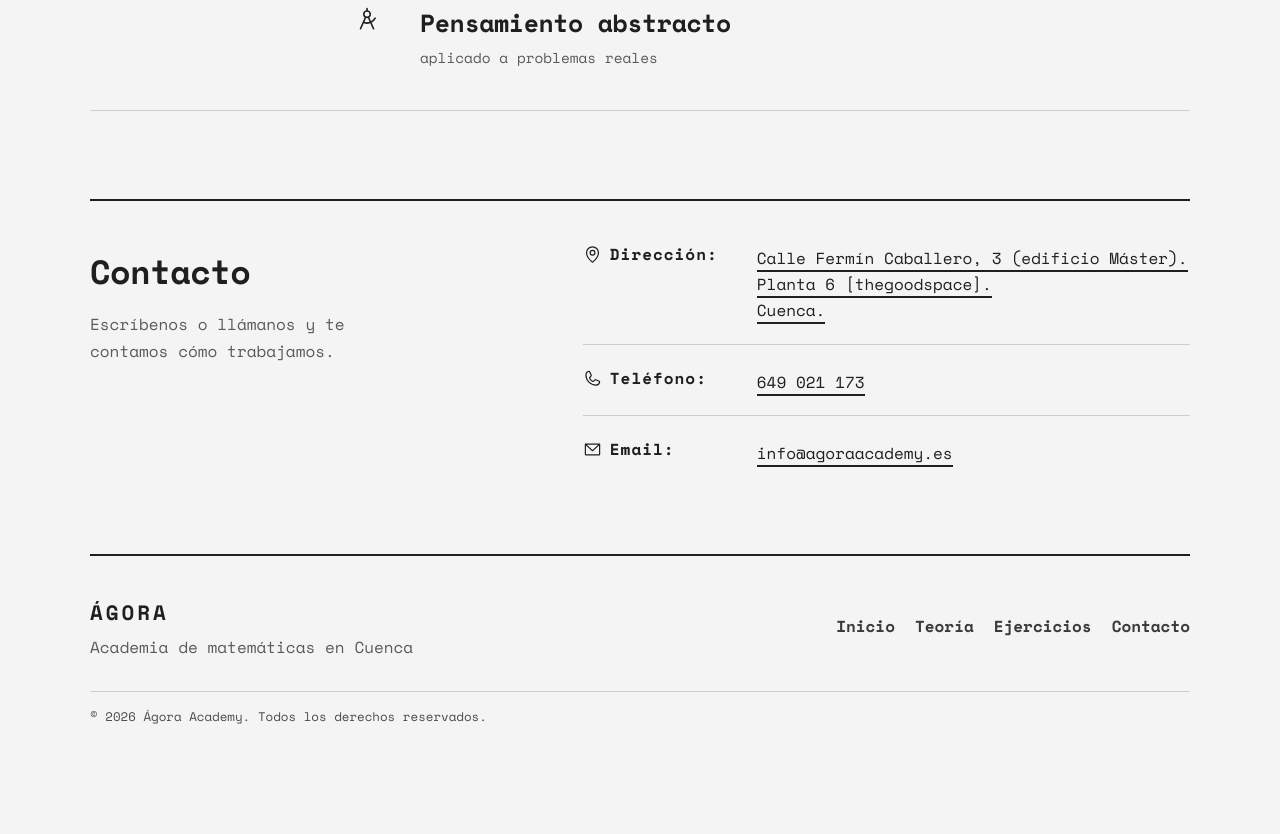
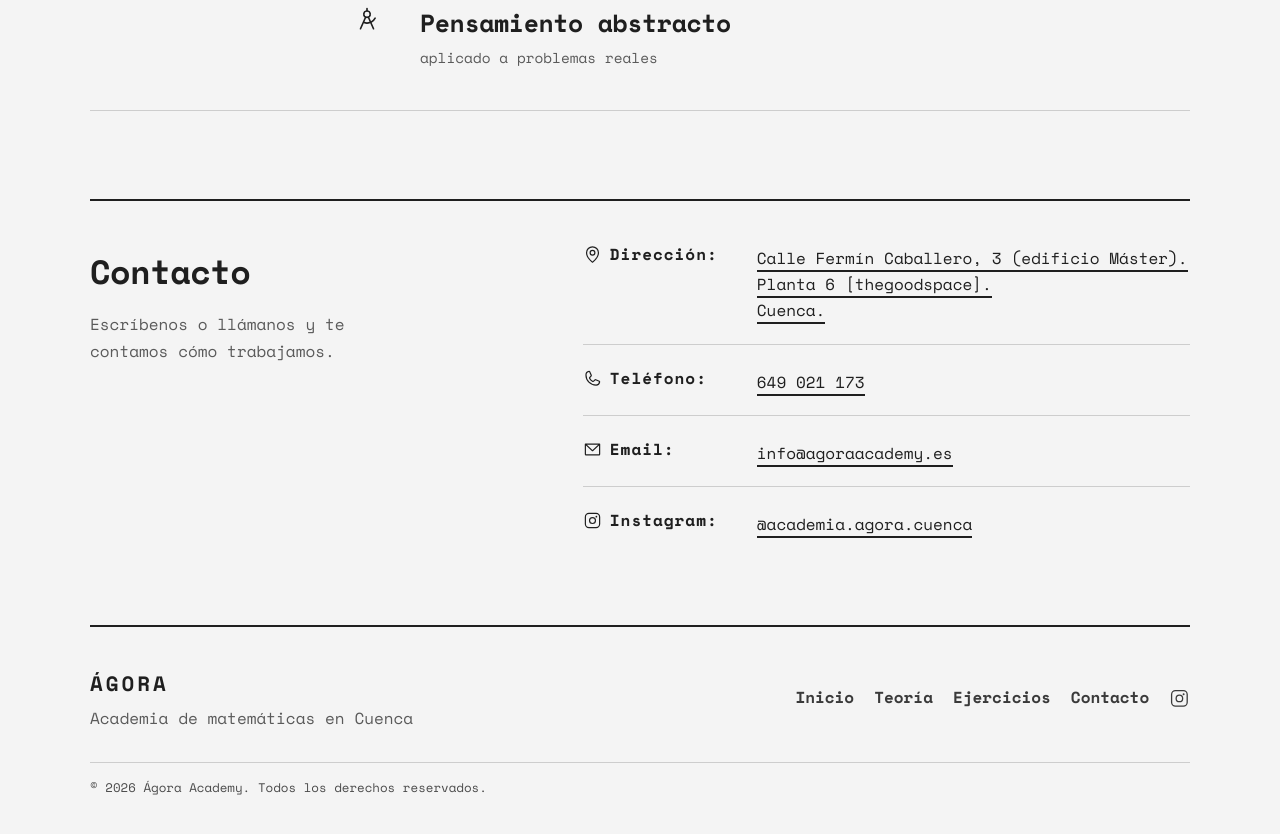
Before and after one commit to OmarCaja/agora-academy, an Astro site: page / in a window 1280 px wide. Shown: the part 2364-3198 px from the top of the page. Built offline with nearby package versions, Linux system fonts and the light colour scheme; Astro itself is replaced by a stand-in of ours.

Commit message:
[OC] - Adding instagram link

```diff
--- a/src/components/Footer.astro
+++ b/src/components/Footer.astro
@@ -1,4 +1,6 @@
 ---
+import { Icon } from "astro-icon/components";
+
 const year = new Date().getFullYear();
 ---
 
@@ -14,6 +16,15 @@ const year = new Date().getFullYear();
             <a href="/theory/algebra/">Teoría</a>
             <a href="/exercises/1-eso/">Ejercicios</a>
             <a href="/#contacto">Contacto</a>
+            <a
+                href="https://www.instagram.com/academia.agora.cuenca/?hl=es"
+                target="_blank"
+                rel="noopener noreferrer"
+                aria-label="Instagram de Ágora Academy"
+                class="footer-social"
+            >
+                <Icon name="ph:instagram-logo" aria-hidden="true" />
+            </a>
         </nav>
     </div>
 
@@ -85,6 +96,17 @@ const year = new Date().getFullYear();
         color: var(--accent-strong);
     }
 
+    .footer-social {
+        display: inline-flex;
+        align-items: center;
+        border-bottom: none !important;
+    }
+
+    .footer-social svg {
+        width: 1.3rem;
+        height: 1.3rem;
+    }
+
     .footer-bottom {
         font-size: 0.78rem;
         color: var(--text-muted);
--- a/src/pages/index.astro
+++ b/src/pages/index.astro
@@ -224,6 +224,17 @@ const reasons = [
 						aria-hidden="true"
 					/>
 					<a href="mailto:info@agoraacademy.es">info@agoraacademy.es</a>
+				</ContactItem>
+
+				<ContactItem label="Instagram">
+					<Icon slot="icon" name="ph:instagram-logo" aria-hidden="true" />
+					<a
+						href="https://www.instagram.com/academia.agora.cuenca/?hl=es"
+						target="_blank"
+						rel="noopener noreferrer"
+					>
+						@academia.agora.cuenca
+					</a>
 				</ContactItem>
 			</div>
 		</section>
```
Also changed, not shown: flyer/academia-agora.html (+9 -10 lines), 1 other file.
